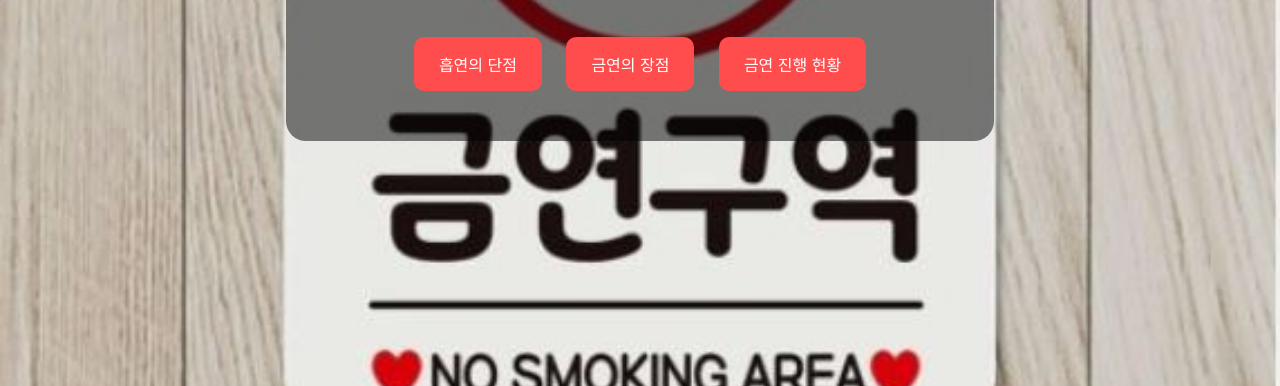
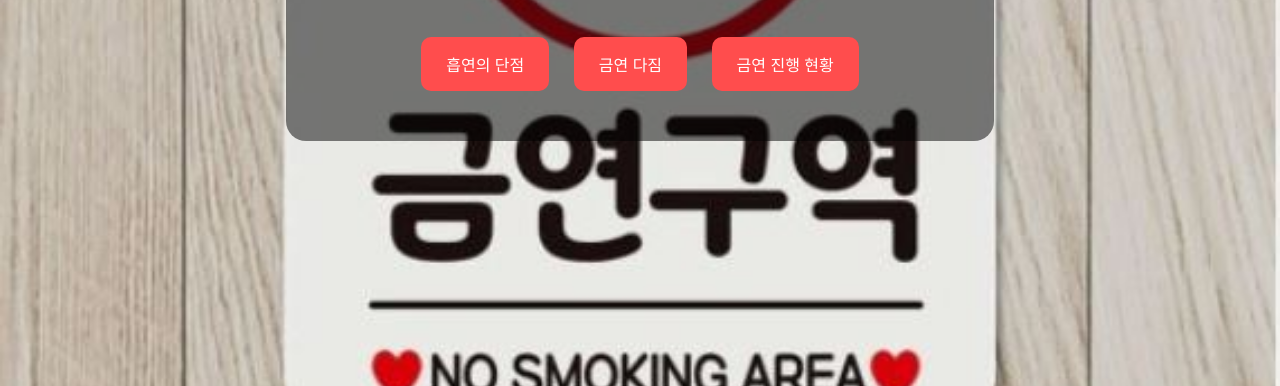
Before and after one commit to minchan18/smokefreezone, a plain HTML site: page index.html in a window 1280 px wide. Shown: the part 414-800 px from the top of the page. Drawn offline with Linux system fonts and the light colour scheme.

Commit message:
Update index.html

```diff
--- a/index.html
+++ b/index.html
@@ -64,7 +64,7 @@
     <p>금연은 선택이 아닌 필수입니다</p>
     <div class="buttons">
       <a href="danger.html">흡연의 단점</a>
-      <a href="benefit.html">금연의 장점</a>
+      <a href="promise.html">금연 다짐</a>
       <a href="progress.html">금연 진행 현황</a>
     </div>
   </div>
```
